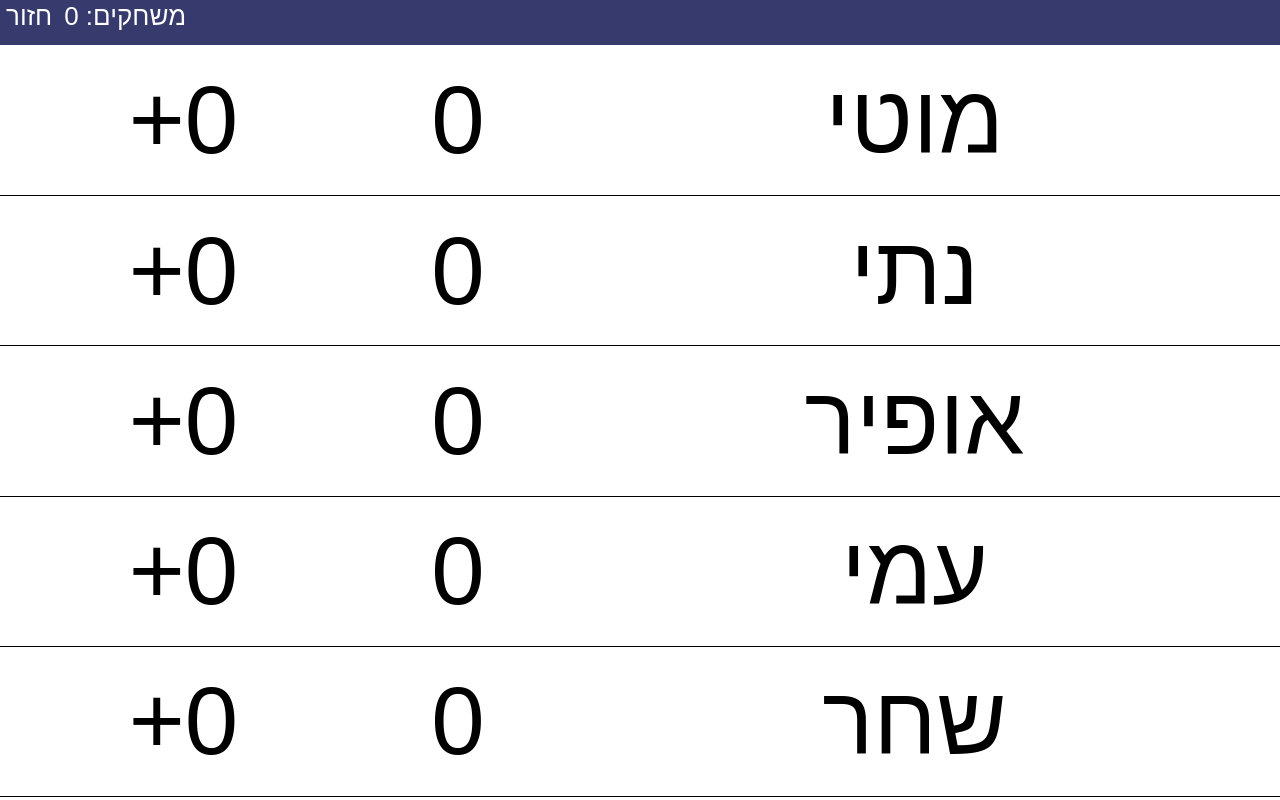
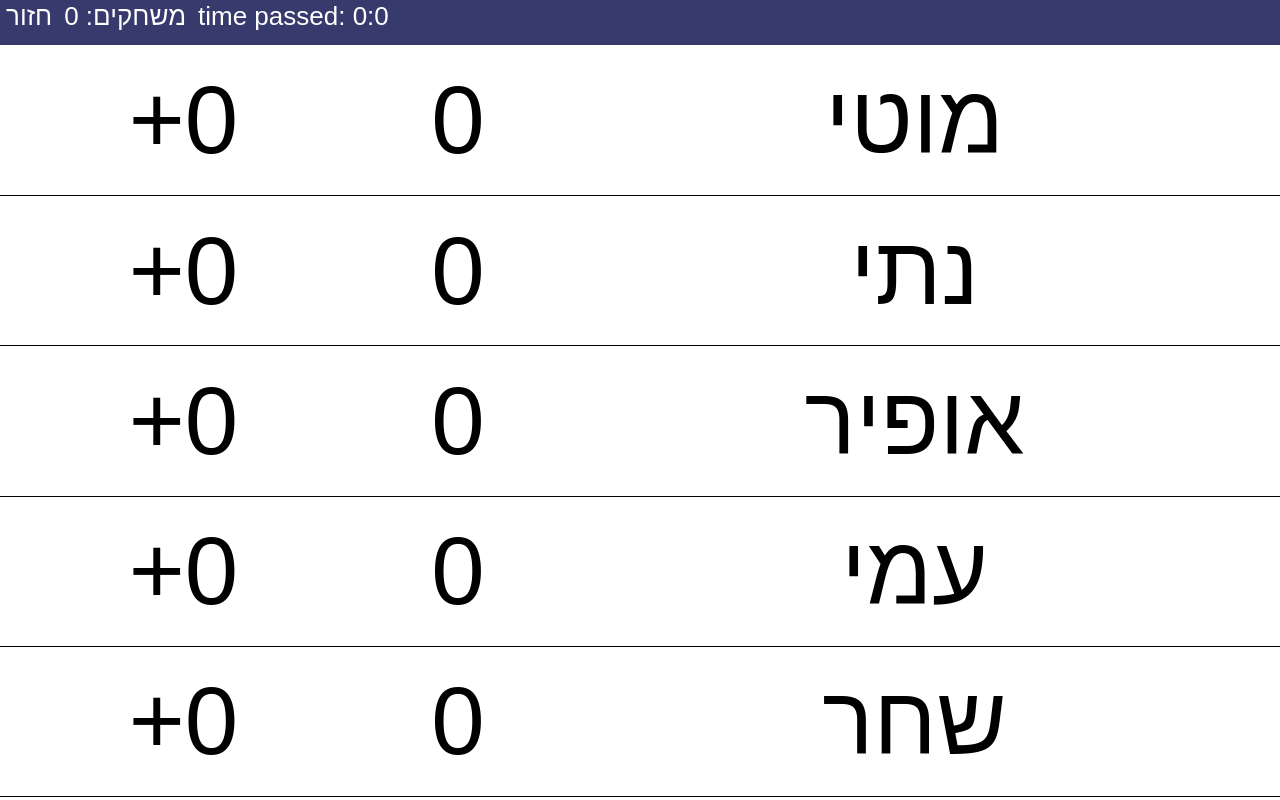
Before and after one commit to shl3vi/asshole, a React (Create React App) app: page / in a window 1280 px wide. Both pictures are taken after a click on the button "התחל". Built offline with nearby package versions, Linux system fonts and the light colour scheme.

Commit message:
add timer

```diff
--- a/src/screens/Board/Board.js
+++ b/src/screens/Board/Board.js
@@ -3,6 +3,8 @@ import './Board.css';
 import { PlayersList } from './PlayersList/PlayersList';
 import _ from 'lodash';
 import { Header } from './Header/Header';
+
+const ONE_MINUTE_IN_MS = 1000 * 60;
 
 export class Board extends Component {
 	constructor (props) {
@@ -13,8 +15,20 @@ export class Board extends Component {
 			totalClicked: 0,
 			snapshots: [players, {endRound: true}],
 			lineHeight: (100 / props.players.length),
-			gamesPlayed: 0
+			gamesPlayed: 0,
+			timeStarted: new Date().getTime(),
+			timePassed: 0
 		}
+		this.timer();
+	}
+
+	timer() {
+		setTimeout(() => {
+			this.setState({
+				timePassed: new Date().getTime() - this.state.timeStarted
+			})
+			this.timer();
+		}, ONE_MINUTE_IN_MS);
 	}
 
 	createPlayers(playersNames) {
@@ -100,12 +114,13 @@ export class Board extends Component {
 	}
 
   render() {
-		const {players, lineHeight, gamesPlayed} = this.state;
+		const {players, lineHeight, gamesPlayed, timePassed} = this.state;
     return (
       <div className="board">
 				<Header
 					onResetLastRound={() => this.onResetLastRound()}
 					gamesPlayed={gamesPlayed}
+					timePassed={timePassed}
 				/>
 				<PlayersList
 					lineHeight={lineHeight}
--- a/src/screens/Board/Header/Header.js
+++ b/src/screens/Board/Header/Header.js
@@ -1,13 +1,20 @@
 import React, { Component } from 'react';
 import './Header.css';
 
+const ONE_HOUR_IN_MS = 1000 * 60 * 60;
+
 export class Header extends Component {
   render() {
-		const {onResetLastRound, gamesPlayed} = this.props;
+		const {onResetLastRound, gamesPlayed, timePassed} = this.props;
+
+		const hoursPassed = Math.floor(timePassed / ONE_HOUR_IN_MS);
+		const minutesPassed = Math.floor((timePassed % ONE_HOUR_IN_MS)/60000);
+
     return (
 			<div className="board-header">
 				<button className="reset-round" onClick={onResetLastRound}>חזור</button>
 				<button className="reset-round">משחקים: {gamesPlayed}</button>
+				<button className="reset-round">time passed: {hoursPassed}:{minutesPassed}</button>
 			</div>
     );
   }
```
